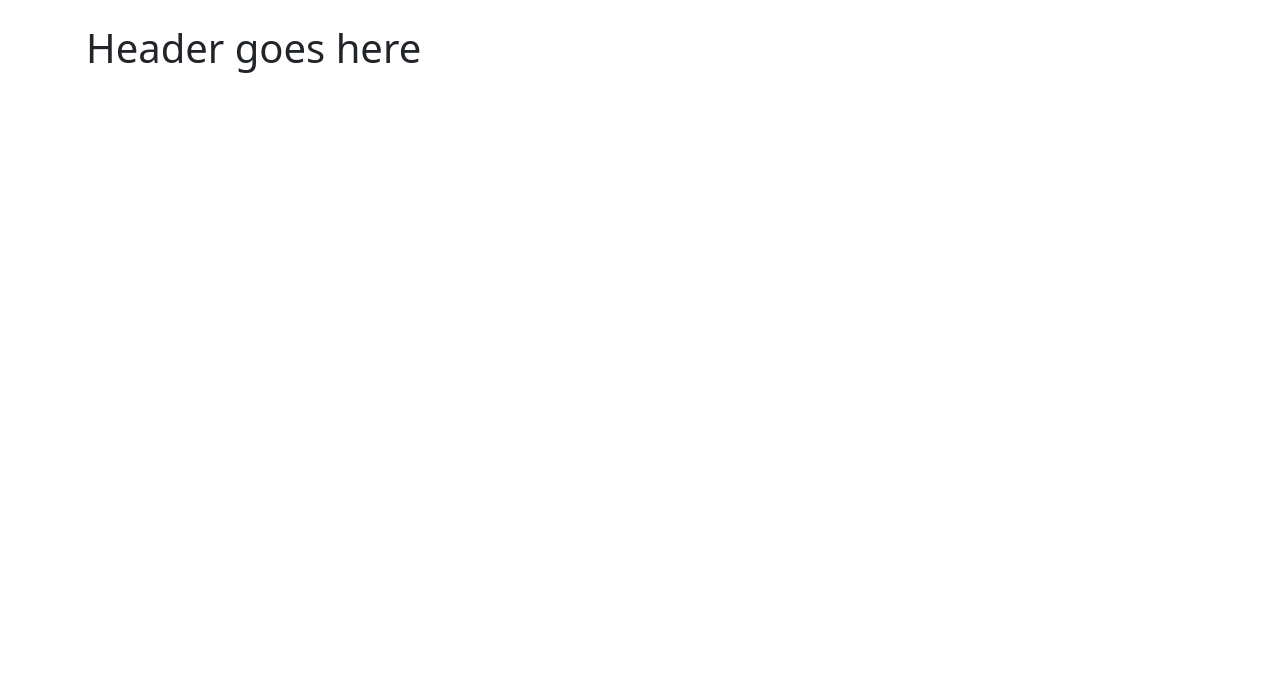
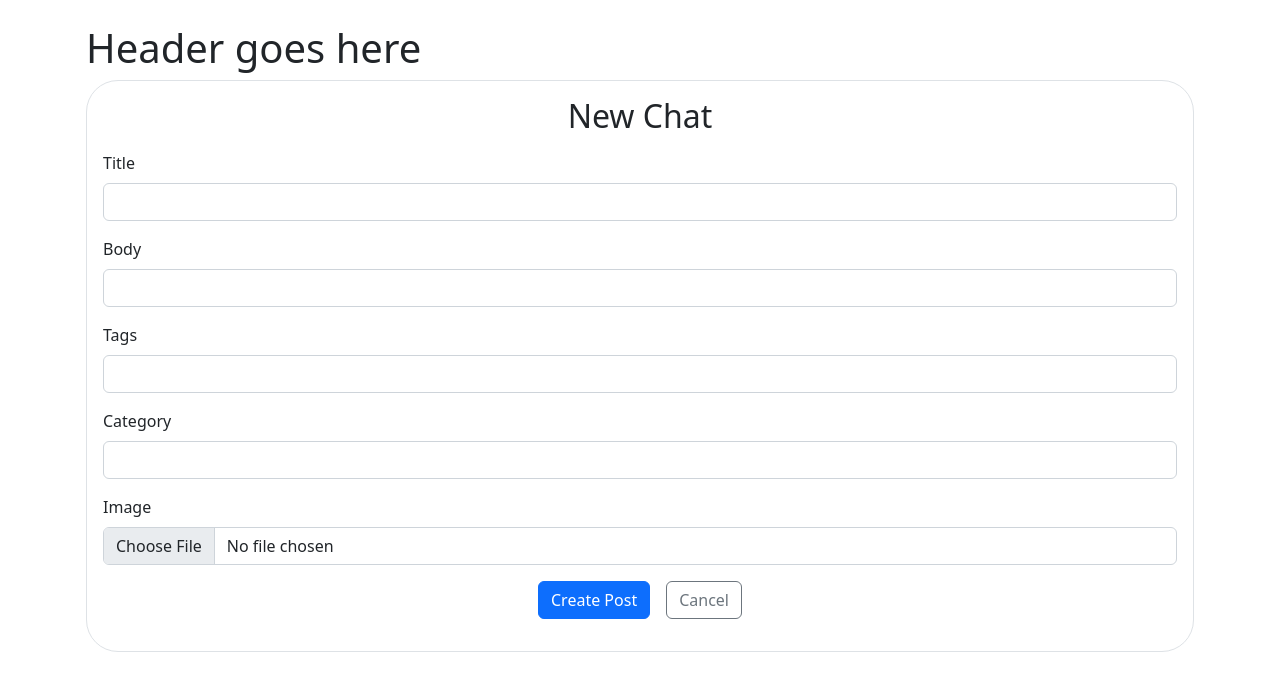
Before and after one commit to Hack-Weekly/emerald-chameleon-blog, a React (Vite) app in the folder client/: page /post in a window 1280 px wide. Before the commit this address had no page. Shown: the top 690 px of the page. Built offline with nearby package versions, Linux system fonts and the light colour scheme.

Commit message:
fixed styling

```diff
--- a/client/package.json
+++ b/client/package.json
@@ -12,6 +12,7 @@
     "@popperjs/core": "^2.11.7",
     "@types/bootstrap": "^5.2.6",
     "bootstrap": "^5.2.3",
+    "jwt-decode": "^3.1.2",
     "react": "^18.2.0",
     "react-bootstrap": "^2.7.2",
     "react-dom": "^18.2.0"
--- a/client/src/App.tsx
+++ b/client/src/App.tsx
@@ -1,6 +1,7 @@
 import { useState } from 'react'
 import LoginForm from './components/LoginForm'
 import { BrowserRouter as Router, Routes, Route } from 'react-router-dom'
+import CreatePost from './components/CreatePost'
 
 function App() {
   const [count, setCount] = useState(0)
@@ -12,6 +13,7 @@ function App() {
 
         <Routes>
           <Route path="/login" element={<LoginForm />} />
+          <Route path="/post" element={<CreatePost />} />
         </Routes>
 
       </Router>
--- a/client/src/components/CreatePost.tsx
+++ b/client/src/components/CreatePost.tsx
@@ -1,6 +1,6 @@
 import { useState } from 'react'
-import { HttpTransportType, HubConnectionBuilder } from '@microsoft/signalr'
 import { ReadTokensFromLocalStorage } from '../services/authentication/authentication.service'
+import "../scss/styles.scss"
 import { Button, Container, Form } from 'react-bootstrap'
 import { LinkContainer } from 'react-router-bootstrap'
 
@@ -11,7 +11,7 @@ type CreateChatValues = {
   category: string,
 }
 
-export default function CreateNewChat() {
+const CreatePost = () => {
   const [route, setRoute] = useState('')
   const [formValues, setFormValues] = useState<CreateChatValues>({
     title: '',
@@ -32,26 +32,7 @@ export default function CreateNewChat() {
       e.preventDefault()
 
         try {
-        const connection = new HubConnectionBuilder()
-            .withUrl(process.env.NEXT_PUBLIC_API_URL, {
-            skipNegotiation: true,
-            transport: HttpTransportType.WebSockets,
-            accessTokenFactory: () => {
-                return ReadTokensFromLocalStorage().accessToken ?? ''
-            }
-            })
-            .build()
-
-        await connection.start()
-        connection.invoke('CreatePost', formValues.title, formValues.description)
-        const connectionArr = Object.entries(connection)
-        connection.invoke('GetActivePosts')
-        connection.on('activePosts', (postsList) =>
-            postsList.unshift(connectionArr)
-        )
-        if (connectionArr[16][1] === 'Connected') {
-            setRoute('/dashboard')
-        }
+            console.log("post request")
         } catch (error) {
         alert('Failed to create new post, please try again.')
         setRoute('/dashboard')
@@ -60,13 +41,9 @@ export default function CreateNewChat() {
     }
 
     return (
-        <Container fluid>
-        <Container fluid>
-            <LinkContainer to="/dashboard">&#x25c4; Back</LinkContainer>
-            <h2>New Chat</h2>
-        </Container>
-            <Form onSubmit={handleSubmit}>
-                <Form.Group>
+        <Form onSubmit={handleSubmit} className='border p-3 rounded-5'>
+            <h2 className="text-center">New Chat</h2>
+            <Form.Group className="my-3">
                 <Form.Label>Title</Form.Label>
                 <Form.Control
                 id="title"
@@ -78,7 +55,7 @@ export default function CreateNewChat() {
                 />
             </Form.Group>
 
-                <Form.Group>
+            <Form.Group className="my-3">
                 <Form.Label>Body</Form.Label>
                 <Form.Control
                 id="body"
@@ -90,7 +67,7 @@ export default function CreateNewChat() {
                 />
             </Form.Group>
 
-                <Form.Group>
+            <Form.Group className="my-3">
                 <Form.Label>Tags</Form.Label>
                 <Form.Control
                 id="tags"
@@ -101,7 +78,7 @@ export default function CreateNewChat() {
                 />
             </Form.Group>
 
-                <Form.Group>
+            <Form.Group className="my-3">
                 <Form.Label>Category</Form.Label>
                 <Form.Control
                 id="category"
@@ -112,7 +89,7 @@ export default function CreateNewChat() {
                 />
             </Form.Group>
 
-                <Form.Group>
+            <Form.Group className="my-3">
                 <Form.Label>Image</Form.Label>
                 <Form.Control
                 id="uploadImage"
@@ -121,11 +98,19 @@ export default function CreateNewChat() {
                 />
             </Form.Group>
 
-                <Container>
-                    <Button variant="primary" type="submit">Create Post</Button>
-                    <Button variant="outline-secondary">Cancel</Button>
+            <Container className="my-3 text-center">
+                <Button className="mx-2" variant="primary" type="submit">
+                    Create Post
+                </Button>
+
+                <LinkContainer to="/dashboard">
+                        <Button variant="outline-secondary" className='mx-2'>
+                            Cancel
+                        </Button>
+                </LinkContainer>
             </Container>
         </Form>
-        </Container>
     )
 }
+
+export default CreatePost
--- a/client/src/services/authentication/authentication.service.tsx
+++ b/client/src/services/authentication/authentication.service.tsx
@@ -1,4 +1,4 @@
-//import jwt_decode from 'jwt-decode'
+import jwt_decode from 'jwt-decode'
 import {
   RegisterDTO,
   LoginResponseDTO,
```
Also changed, not shown: 1 other file (tests, documents, lock files or other folders). Lines whose indentation alone changed are shown as unchanged.
